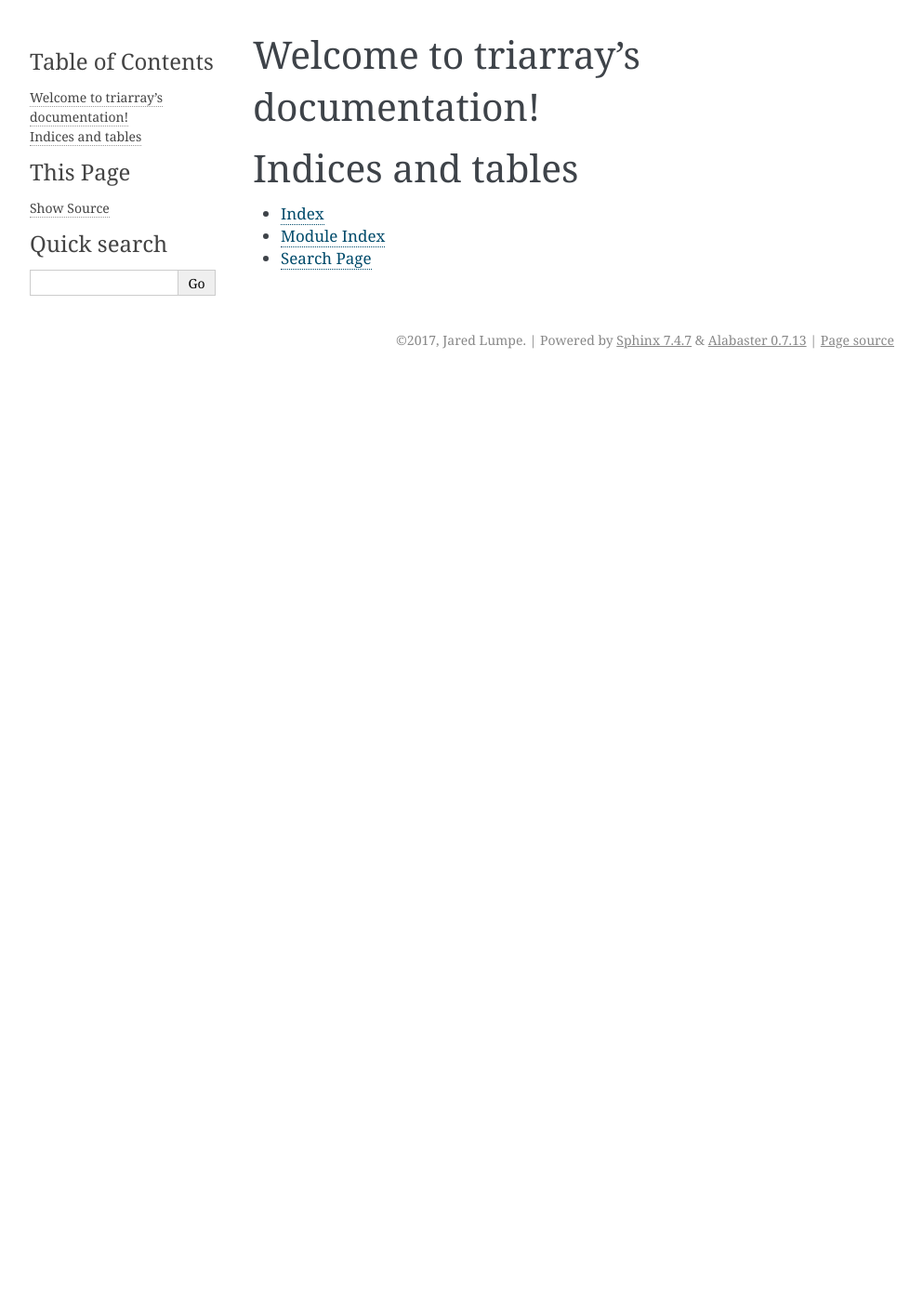
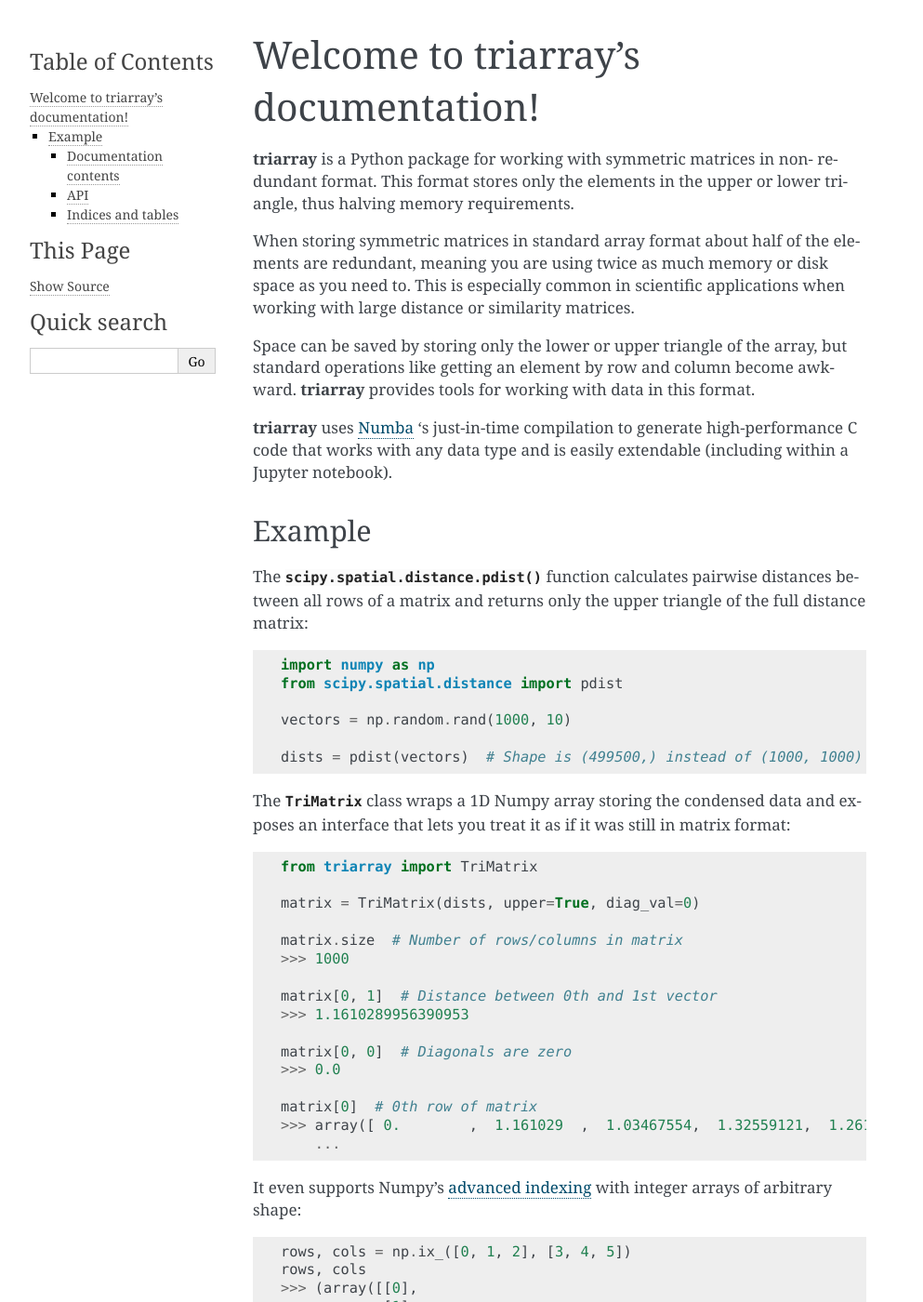
Before and after one commit to jlumpe/triarray, a Sphinx documentation site: the page built from docs/index.rst, in a window 1280 px wide and 1400 px high. Shown: the whole window at 93% size, without its empty margins (148-1141 px from the left). Built offline with Sphinx 7.4.7, drawn with Linux system fonts in a browser that asks for light colours; some of the changed text lies outside the part shown.

Commit message:
Basic documentation pages

```diff
--- a/docs/index.rst
+++ b/docs/index.rst
@@ -6,15 +6,102 @@
 Welcome to triarray's documentation!
 ====================================
 
+
+**triarray** is a Python package for working with symmetric matrices in non-
+redundant format. This format stores only the elements in the upper or lower
+triangle, thus halving memory requirements.
+
+When storing symmetric matrices in standard array format about half of the
+elements are redundant, meaning you are using twice as much memory or disk space
+as you need to. This is especially common in scientific applications when
+working with large distance or similarity matrices.
+
+Space can be saved by storing only the lower or upper triangle of the array, but
+standard operations like getting an element by row and column become awkward.
+**triarray** provides tools for working with data in this format.
+
+**triarray** uses `Numba <http://numba.pydata.org/>`_   's just-in-time compilation to
+generate high-performance C code that works with any data type and is easily
+extendable (including within a Jupyter notebook).
+
+
+
+Example
+.......
+
+The :func:`scipy.spatial.distance.pdist` function calculates pairwise distances
+between all rows of a matrix and returns only the upper triangle of the full
+distance matrix::
+
+    import numpy as np
+    from scipy.spatial.distance import pdist
+
+    vectors = np.random.rand(1000, 10)
+
+    dists = pdist(vectors)  # Shape is (499500,) instead of (1000, 1000)
+
+
+The :class:`TriMatrix` class wraps a 1D Numpy array storing the condensed data
+and exposes an interface that lets you treat it as if it was still in matrix
+format::
+
+    from triarray import TriMatrix
+
+    matrix = TriMatrix(dists, upper=True, diag_val=0)
+
+    matrix.size  # Number of rows/columns in matrix
+    >>> 1000
+
+    matrix[0, 1]  # Distance between 0th and 1st vector
+    >>> 1.1610289956390953
+
+    matrix[0, 0]  # Diagonals are zero
+    >>> 0.0
+
+    matrix[0]  # 0th row of matrix
+    >>> array([ 0.        ,  1.161029  ,  1.03467554,  1.32559121,  1.26185034,
+        ...
+
+
+It even supports Numpy's
+`advanced indexing <https://docs.scipy.org/doc/numpy/reference/arrays.indexing.html#advanced-indexing>`_
+with integer arrays of arbitrary shape::
+
+    rows, cols = np.ix_([0, 1, 2], [3, 4, 5])
+    rows, cols
+    >>> (array([[0],
+                [1],
+                [3]]), array([[4, 5, 6]]))
+
+    matrix[rows, cols]
+    >>> array([[ 1.26185034,  1.08800206,  1.30490993],
+               [ 0.99262394,  1.33044029,  1.20373382],
+               [ 1.42524039,  1.36195143,  1.70404005]])
+
+
+
+Documentation contents
+----------------------
+
+.. toctree::
+   :maxdepth: 1
+
+   usage
+
+
+API
+---
+
 .. toctree::
    :maxdepth: 2
-   :caption: Contents:
+
+   pythonapi
+   numbaapi
 
 
 
 Indices and tables
-==================
+------------------
 
 * :ref:`genindex`
-* :ref:`modindex`
 * :ref:`search`
```
Also changed, not shown: docs/numbaapi.rst (added, +26 -0 lines), docs/pythonapi.rst (added, +53 -0 lines), docs/usage.rst (added, +11 -0 lines).
